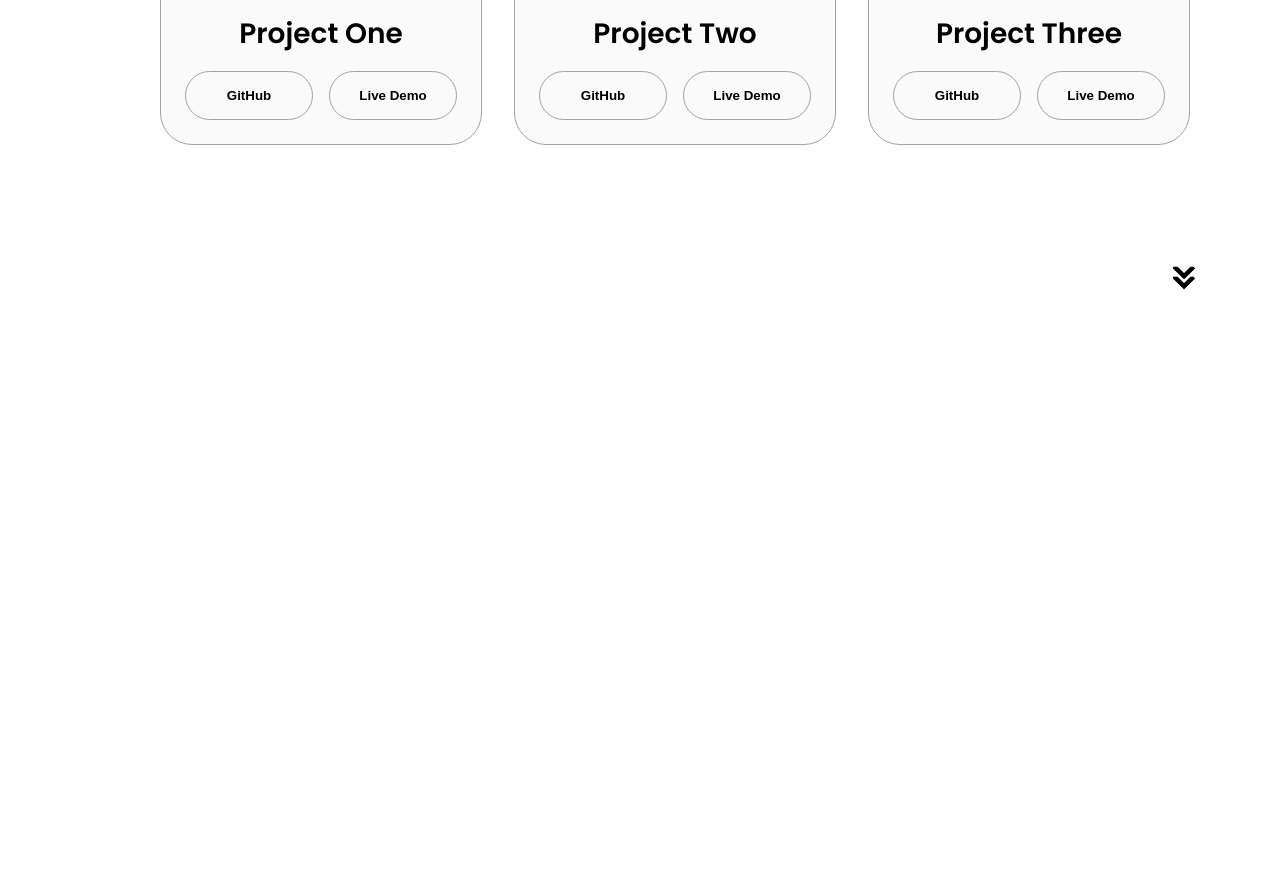
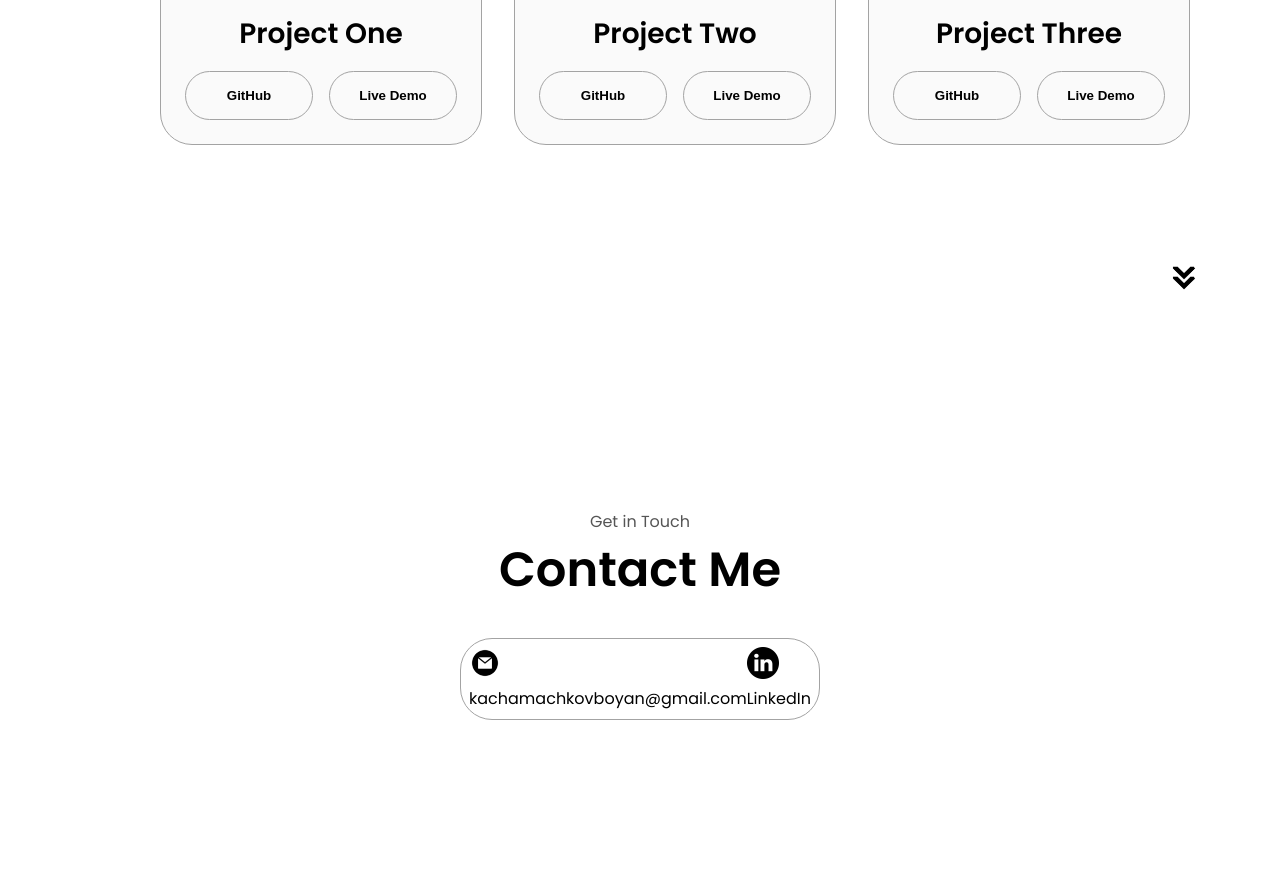
Before and after one commit to kachamachkov/Portfolio-Website, a plain HTML site: page index.html in a window 1280 px wide. Shown: the part 2746-3640 px from the top of the page. Before the commit the page ends 3080 px from the top, so only its background shows below. Drawn offline with Linux system fonts and the light colour scheme; a script that the page names is missing.

Commit message:
Add contact field

```diff
--- a/index.html
+++ b/index.html
@@ -200,6 +200,22 @@
             </div>
             <img src="./assets/arrow.png" alt="arrow icon" class="icon arrow" onclick="location.href='./#experience'">
         </section>
+        <section id="contact">
+            <p class="section__text__p1">Get in Touch</p>
+            <h1 class="title">Contact Me</h1>
+            <div class="contact-info-upper-container">
+                <div class="contact-info-container">
+                    <img src="assets/email.png" alt="email icon" class="icon contact-icon">
+                    <p><a href="mailto:kachamachkovboyan@gmail.com">kachamachkovboyan@gmail.com</a></p>
+                </div>
+                <div class="contact-info-container">
+                    <img src="assets/linkedin.png" alt="LinkedIn icon" class="icon contact-icon">
+                    <p><a href="https://www.linkedin.com/in/boyan-kachamachkov/">
+                        LinkedIn
+                    </a></p>
+                </div>
+            </div>
+        </section>
 
         <script src="script.js"></script>
     </body>
--- a/style.css
+++ b/style.css
@@ -349,3 +349,22 @@ article .icon {
     color: black;
     border-color: rgb(163, 163, 163);
 }
+
+/* CONTACT */
+#contact {
+    display: flex;
+    justify-content: center;
+    flex-direction: column;
+    height: 70vh;
+}
+
+.contact-info-upper-container {
+    display: flex;
+    justify-content: center;
+    border-radius: 2rem;
+    border: rgb(53, 53, 53) 0.1rem solid;
+    border-color: rgb(163, 163, 163);
+    background: (250, 250, 250);
+    margin: 2rem auto;
+    padding: 0.5rem;
+}
```
